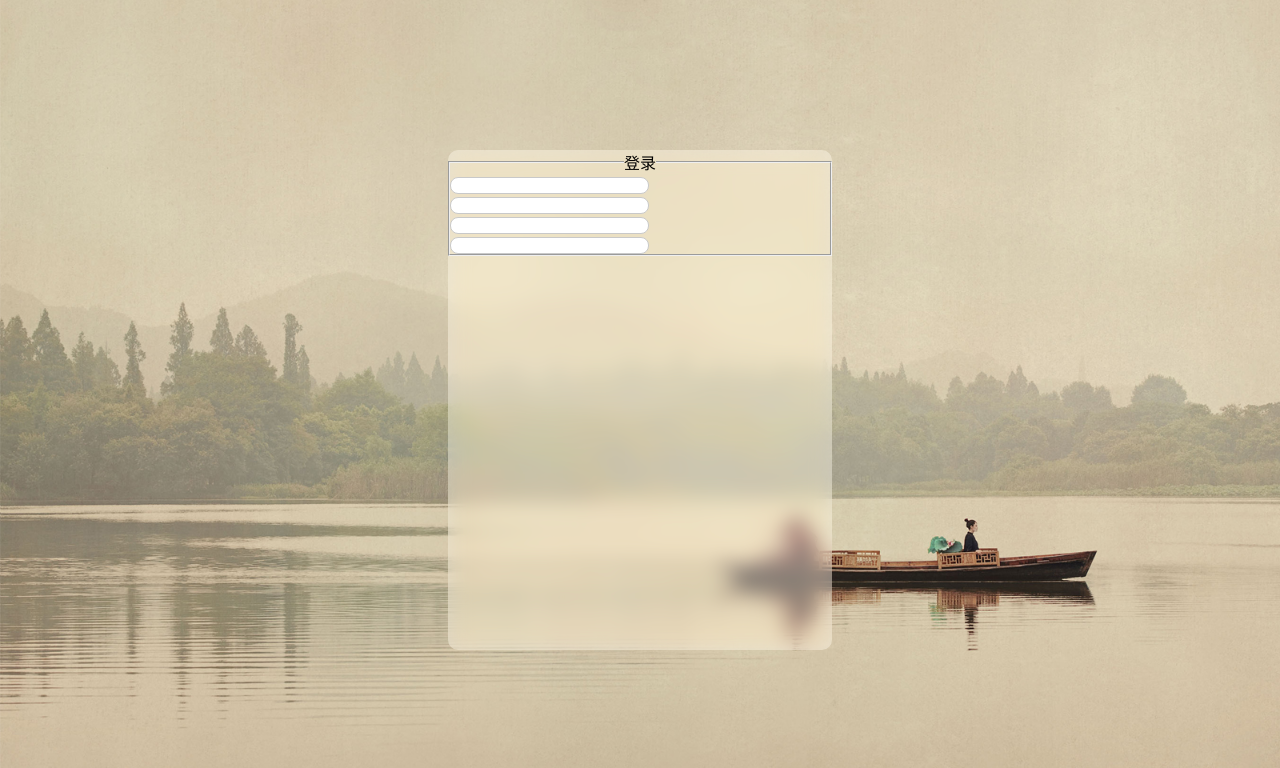
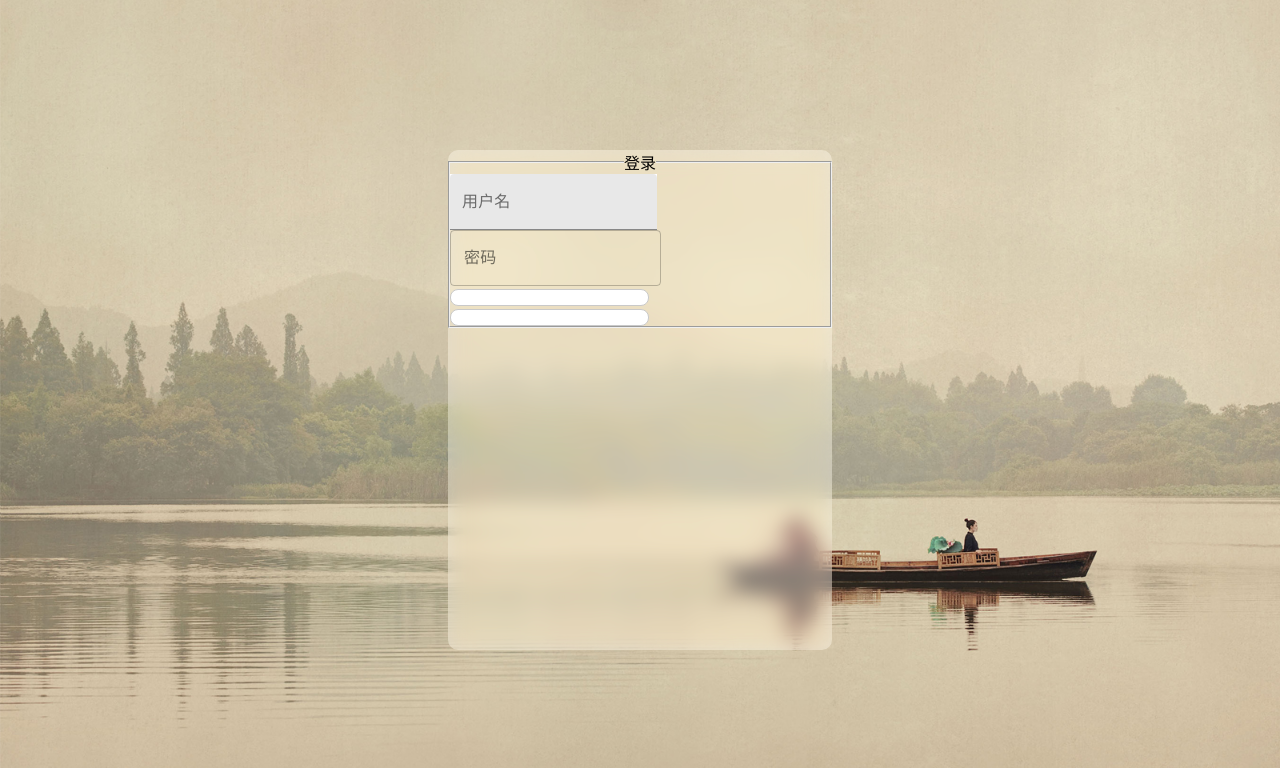
Before and after one commit to YThinker/blogreact, a React app: page /login in a window 1280 px wide. Shown: the top 768 px of the page. Built offline with nearby package versions, Linux system fonts and the light colour scheme; a small style sheet from the web is missing.

Commit message:
materia ui

```diff
--- a/public/index.html
+++ b/public/index.html
@@ -3,7 +3,7 @@
   <head>
     <meta charset="utf-8" />
     <link rel="icon" href="%PUBLIC_URL%/favicon.ico" />
-    <meta name="viewport" content="width=device-width, initial-scale=1" />
+    <meta name="viewport" content="minimum-scale=1, initial-scale=1, width=device-width" />
     <meta name="theme-color" content="#ffffff" />
     <meta
       name="description"
--- a/src/pages/Login.js
+++ b/src/pages/Login.js
@@ -1,5 +1,6 @@
 import React, { useState } from 'react';
 import loginless from './Login.module.less';
+import TextField from '@material-ui/core/TextField';
 
 const Login = props => {
     // true为登录，false为注册
@@ -10,8 +11,8 @@ const Login = props => {
             <form className={loginless.form}>
                 <fieldset>
                     <legend align="center">{loginType ? '登录' : '注册'}</legend>
-                    <LoginComponent style={{display:loginType?'block':'none'}}/>
-                    <SigninComponent style={{display:loginType?'none':'block'}}/>
+                    <LoginComponent style={{display:loginType?'block':'none',}}/>
+                    <SigninComponent style={{display:loginType?'none':'block',}}/>
                 </fieldset>
             </form>
         </main>
@@ -21,8 +22,8 @@ const Login = props => {
 const LoginComponent = props => {
     return (
         <>
-            <input type="text" />
-            <input type="text" />
+            <TextField className={loginless.input} label="用户名" variant="filled" />
+            <TextField className="input" label="密码" variant="outlined" />
         </>
     );
 };
--- a/src/pages/Login.module.less
+++ b/src/pages/Login.module.less
@@ -12,4 +12,7 @@
     background-color: rgba(255,255,255,.4);
     border-radius: 10px;
     backdrop-filter: blur(10px) saturate(1.8);
+    .input {
+        background-color: #fff;
+    }
 }
--- a/src/router/modules/home.js
+++ b/src/router/modules/home.js
@@ -5,6 +5,6 @@ export default [
         path: '/index/todolist',
         exact: true,
         component: TodoList,
-        // requiredAuth: true,
+        requiredAuth: true,
     }
 ];
```
Also changed, not shown: 1 other file (tests, documents, lock files or other folders).
